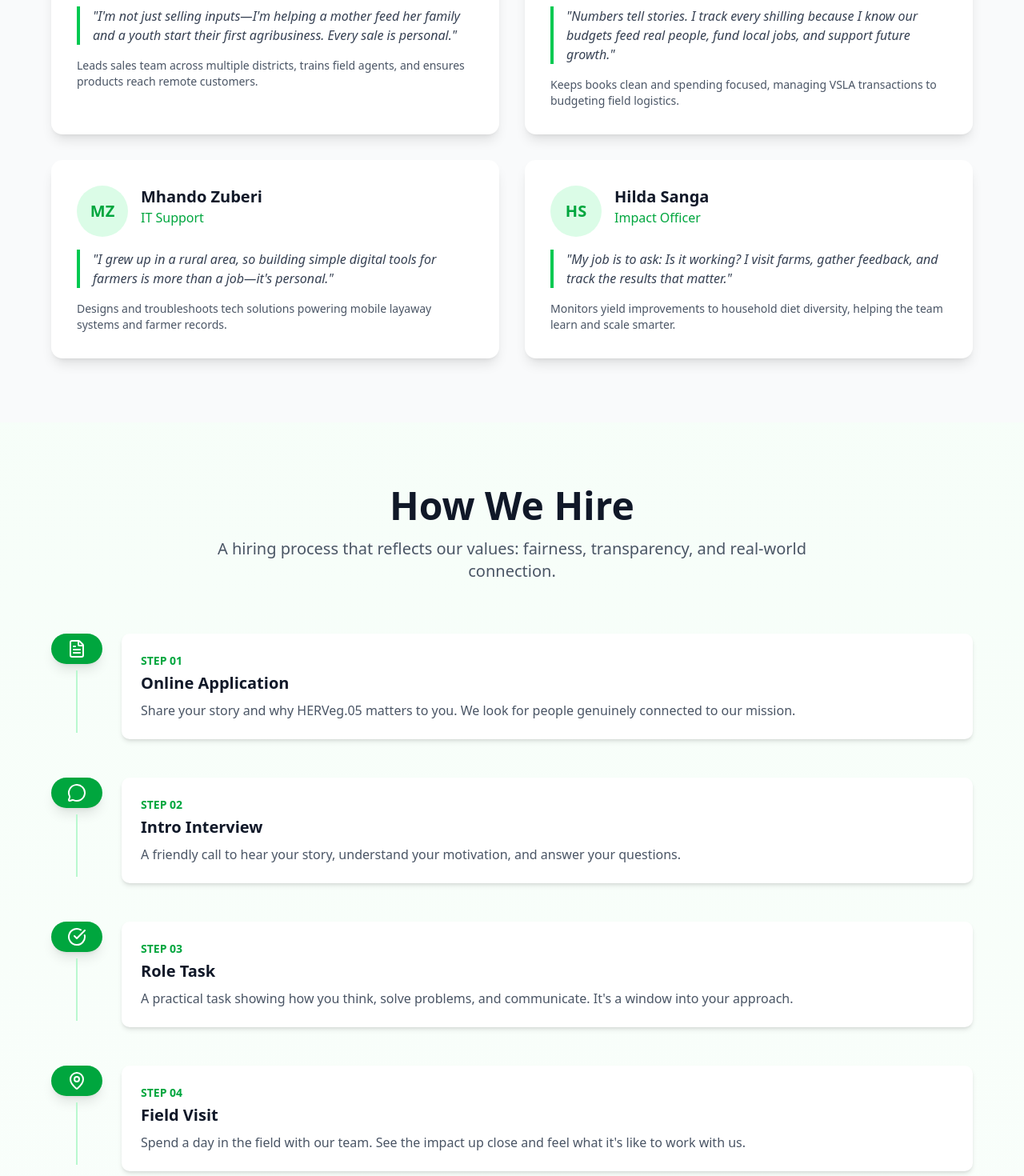
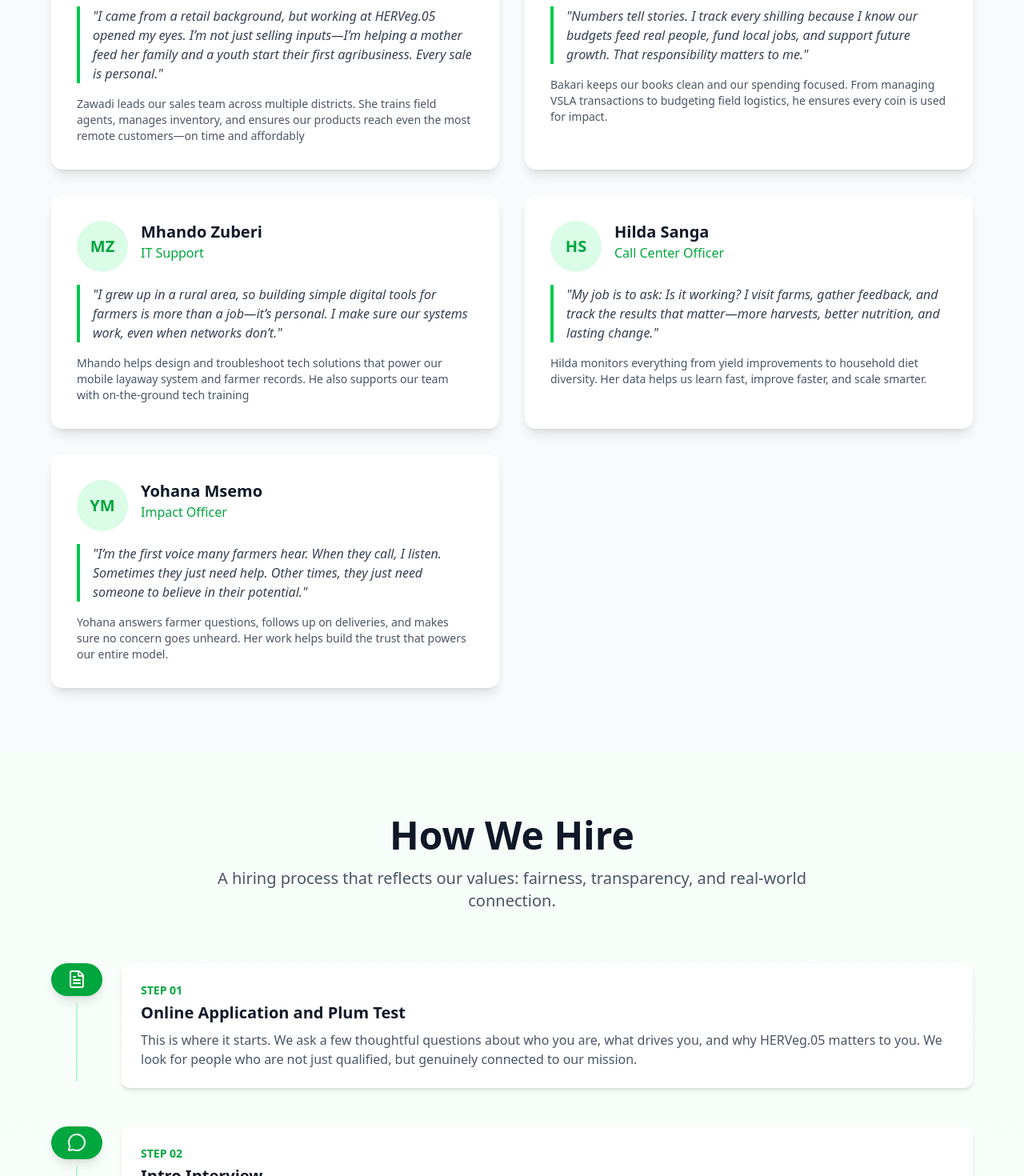
Before and after one commit to Mhando-Z/HervegWeb, a Next.js app: page /career in a window 1280 px wide. Shown: the part 2180-3650 px from the top of the page at 80% size. Built offline with nearby package versions, Linux system fonts and the light colour scheme; a web font is replaced by a local one.

Commit message:
Phase One

```diff
--- a/src/app/career/page.jsx
+++ b/src/app/career/page.jsx
@@ -83,33 +83,41 @@ const CareersPage = () => {
       name: "Oscar Mugulusi",
       role: "Sales Lead",
       quote:
-        "I'm not just selling inputs—I'm helping a mother feed her family and a youth start their first agribusiness. Every sale is personal.",
+        "I came from a retail background, but working at HERVeg.05 opened my eyes. I’m not just selling inputs—I’m helping a mother feed her family and a youth start their first agribusiness. Every sale is personal.",
       description:
-        "Leads sales team across multiple districts, trains field agents, and ensures products reach remote customers.",
+        "Zawadi leads our sales team across multiple districts. She trains field agents, manages inventory, and ensures our products reach even the most remote customers—on time and affordably",
     },
     {
       name: "Patricia Pangani",
       role: "Finance Manager",
       quote:
-        "Numbers tell stories. I track every shilling because I know our budgets feed real people, fund local jobs, and support future growth.",
+        "Numbers tell stories. I track every shilling because I know our budgets feed real people, fund local jobs, and support future growth. That responsibility matters to me.",
       description:
-        "Keeps books clean and spending focused, managing VSLA transactions to budgeting field logistics.",
+        "Bakari keeps our books clean and our spending focused. From managing VSLA transactions to budgeting field logistics, he ensures every coin is used for impact.",
     },
     {
       name: "Mhando Zuberi",
       role: "IT Support",
       quote:
-        "I grew up in a rural area, so building simple digital tools for farmers is more than a job—it's personal.",
+        "I grew up in a rural area, so building simple digital tools for farmers is more than a job—it’s personal. I make sure our systems work, even when networks don’t.",
       description:
-        "Designs and troubleshoots tech solutions powering mobile layaway systems and farmer records.",
+        "Mhando helps design and troubleshoot tech solutions that power our mobile layaway system and farmer records. He also supports our team with on-the-ground tech training",
     },
     {
       name: "Hilda Sanga",
+      role: "Call Center Officer",
+      quote:
+        "My job is to ask: Is it working? I visit farms, gather feedback, and track the results that matter—more harvests, better nutrition, and lasting change.",
+      description:
+        "Hilda monitors everything from yield improvements to household diet diversity. Her data helps us learn fast, improve faster, and scale smarter.",
+    },
+    {
+      name: "Yohana Msemo",
       role: "Impact Officer",
       quote:
-        "My job is to ask: Is it working? I visit farms, gather feedback, and track the results that matter.",
+        "I’m the first voice many farmers hear. When they call, I listen. Sometimes they just need help. Other times, they just need someone to believe in their potential.",
       description:
-        "Monitors yield improvements to household diet diversity, helping the team learn and scale smarter.",
+        "Yohana answers farmer questions, follows up on deliveries, and makes sure no concern goes unheard. Her work helps build the trust that powers our entire model.",
     },
   ];
 
@@ -117,37 +125,37 @@ const CareersPage = () => {
     {
       number: "01",
       icon: <FileText className="w-6 h-6" />,
-      title: "Online Application",
+      title: "Online Application and Plum Test",
       description:
-        "Share your story and why HERVeg.05 matters to you. We look for people genuinely connected to our mission.",
+        "This is where it starts. We ask a few thoughtful questions about who you are, what drives you, and why HERVeg.05 matters to you. We look for people who are not just qualified, but genuinely connected to our mission.",
     },
     {
       number: "02",
       icon: <MessageCircle className="w-6 h-6" />,
       title: "Intro Interview",
       description:
-        "A friendly call to hear your story, understand your motivation, and answer your questions.",
+        "If your application catches our eye, we’ll schedule a short call. This is a chance to hear your story, understand your motivation, and answer your early questions. It’s friendly and relaxed—we’re just getting to know each other.",
     },
     {
       number: "03",
       icon: <CheckCircle className="w-6 h-6" />,
       title: "Role Task",
       description:
-        "A practical task showing how you think, solve problems, and communicate. It's a window into your approach.",
+        "We’ll send you a task or case based on the job you applied for. It’s not a test—it’s a window into how you think, solve problems, and communicate. We want to see how you approach real challenges, with clarity and creativity.",
     },
     {
       number: "04",
       icon: <MapPin className="w-6 h-6" />,
       title: "Field Visit",
       description:
-        "Spend a day in the field with our team. See the impact up close and feel what it's like to work with us.",
+        "Here’s where it gets real. We’ll invite you to spend a day in the field—either shadowing our team or engaging with the people we serve.Why? Because you can’t fully understand HERVeg.05 from behind a desk. This is your chance to see the impact up close and feel what it’s like to work in our setting",
     },
     {
       number: "05",
       icon: <Video className="w-6 h-6" />,
       title: "Final Interview",
       description:
-        "A deeper conversation with leadership about your experience and what success in this role looks like.",
+        "This is the last step—a longer conversation with our leadership or program team. We’ll dive deeper into your experience, talk through your field visit, and explore what success in this role would look like. By this point, you’ll have a real feel for HERVeg.05. And we’ll have a clear sense of how you’d grow with us.",
     },
   ];
 
```
